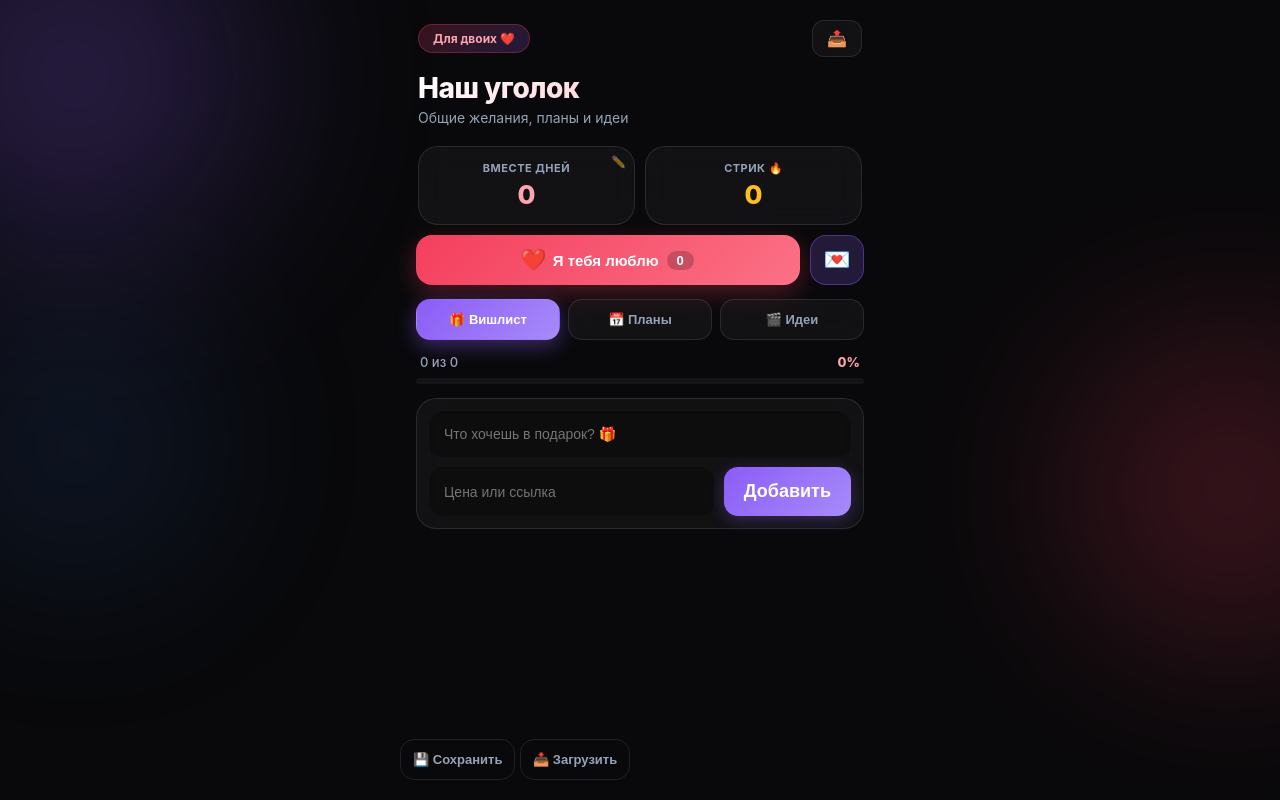
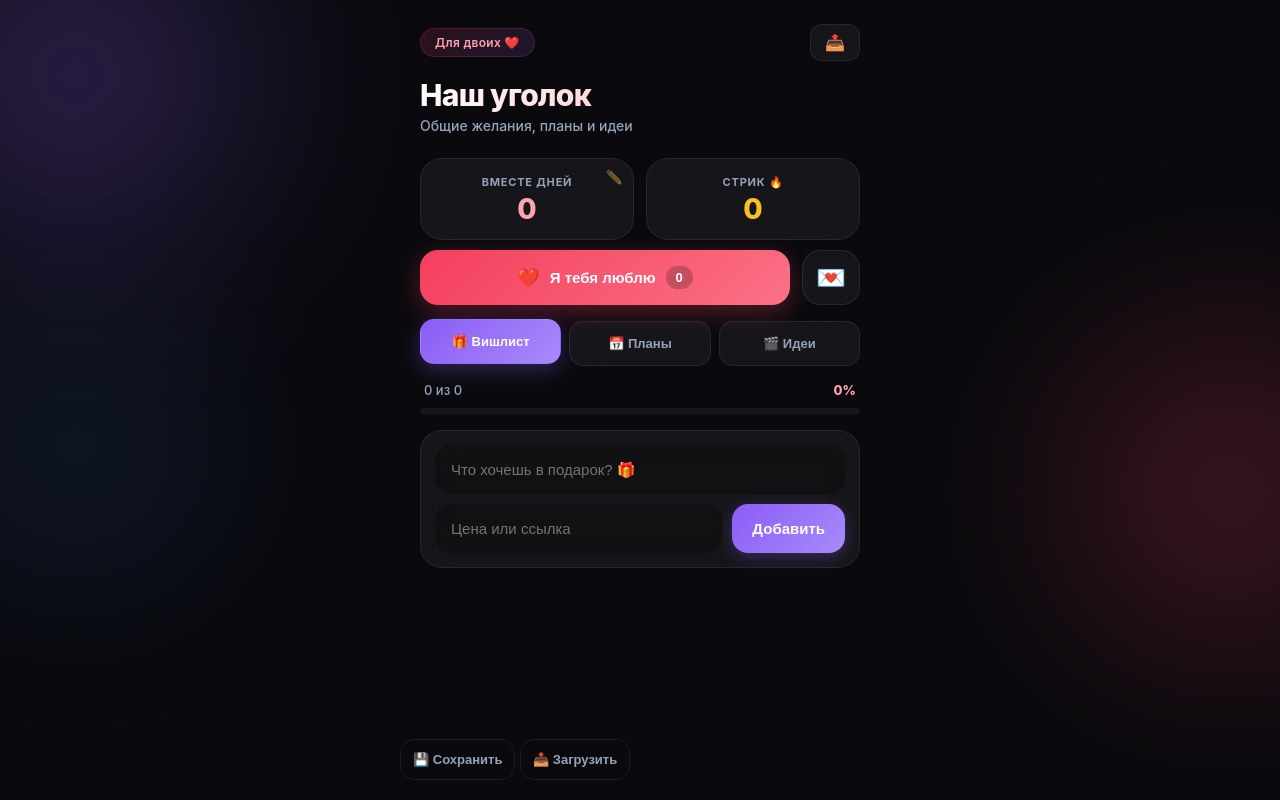
Before and after one commit to Sodik0303/my-tg-app, a plain HTML site: page index.html in a window 1280 px wide. Drawn offline with Linux system fonts and the light colour scheme; a script that the page names is missing.

Commit message:
Update style.css

```diff
--- a/style.css
+++ b/style.css
@@ -1,6 +1,6 @@
 :root {
-    --bg: #09090b;
-    --surface: rgba(255, 255, 255, 0.04);
+    --bg: #0a0a0e;
+    --surface: rgba(255, 255, 255, 0.05);
     --surface-hover: rgba(255, 255, 255, 0.08);
     --primary: #8b5cf6;
     --primary-hover: #7c3aed;
@@ -10,8 +10,8 @@
     --text-secondary: #94a3b8;
     --success: #10b981;
     --danger: #ef4444;
-    --border: rgba(255, 255, 255, 0.1);
-    --radius: 20px;
+    --border: rgba(255, 255, 255, 0.08);
+    --radius: 22px;
 }
 
 * {
@@ -22,7 +22,7 @@
 }
 
 body {
-    font-family: -apple-system, BlinkMacSystemFont, 'Segoe UI', Roboto, sans-serif;
+    font-family: -apple-system, BlinkMacSystemFont, 'SF Pro Display', 'Segoe UI', Roboto, sans-serif;
     background: var(--bg);
     color: var(--text);
     min-height: 100vh;
@@ -55,17 +55,18 @@ body {
 }
 
 /* Шапка */
-.header { padding: 20px 18px 10px; }
-.header-top { display: flex; justify-content: space-between; align-items: center; margin-bottom: 14px; }
+.header { padding: 24px 20px 10px; }
+.header-top { display: flex; justify-content: space-between; align-items: center; margin-bottom: 16px; }
 
 .badge {
-    background: linear-gradient(135deg, rgba(244, 63, 94, 0.2), rgba(139, 92, 246, 0.2));
+    background: linear-gradient(135deg, rgba(244, 63, 94, 0.15), rgba(139, 92, 246, 0.15));
     color: var(--accent-soft);
     padding: 6px 14px;
     border-radius: 20px;
     font-size: 12px;
-    font-weight: 700;
-    border: 1px solid rgba(244, 63, 94, 0.3);
+    font-weight: 600;
+    border: 1px solid rgba(244, 63, 94, 0.2);
+    letter-spacing: 0.3px;
 }
 
 .icon-btn {
@@ -79,45 +80,49 @@ body {
     backdrop-filter: blur(12px);
     transition: transform 0.2s, background 0.2s;
 }
-.icon-btn:active { transform: scale(0.9); background: var(--surface-hover); }
+.icon-btn:active { transform: scale(0.92); background: var(--surface-hover); }
 
 .header-title {
-    font-size: 28px;
+    font-size: 30px;
     font-weight: 800;
-    letter-spacing: -0.5px;
+    letter-spacing: -0.7px;
     background: linear-gradient(135deg, #fff 0%, #fda4af 100%);
     -webkit-background-clip: text;
     -webkit-text-fill-color: transparent;
 }
-.header-subtitle { font-size: 14px; color: var(--text-secondary); margin-top: 4px; }
+.header-subtitle { font-size: 14px; color: var(--text-secondary); margin-top: 4px; font-weight: 500; }
 
 /* Блок статистики */
-.stats-grid { display: grid; grid-template-columns: 1fr 1fr; gap: 10px; margin-top: 20px; }
+.stats-grid { display: grid; grid-template-columns: 1fr 1fr; gap: 12px; margin-top: 24px; }
 .stat-card {
     background: var(--surface);
     border: 1px solid var(--border);
     border-radius: var(--radius);
-    padding: 14px;
+    padding: 16px;
     text-align: center;
     position: relative;
-    backdrop-filter: blur(12px);
+    backdrop-filter: blur(20px);
+    -webkit-backdrop-filter: blur(20px);
+    transition: transform 0.2s;
 }
-.stat-label { font-size: 11px; color: var(--text-secondary); text-transform: uppercase; letter-spacing: 0.5px; font-weight: 700; }
-.stat-value { font-size: 26px; font-weight: 800; margin-top: 4px; color: #fff; }
+.stat-card:active { transform: scale(0.98); }
+.stat-label { font-size: 11px; color: var(--text-secondary); text-transform: uppercase; letter-spacing: 0.8px; font-weight: 700; }
+.stat-value { font-size: 28px; font-weight: 800; margin-top: 6px; color: #fff; line-height: 1; }
 #together-card .stat-value { color: var(--accent-soft); }
 #streak-days { color: #fbbf24; }
 .stat-edit {
-    position: absolute; top: 8px; right: 8px; background: none; border: none; font-size: 12px; opacity: 0.5; cursor: pointer;
+    position: absolute; top: 10px; right: 10px; background: none; border: none; font-size: 14px; opacity: 0.4; cursor: pointer; transition: opacity 0.2s;
 }
+.stat-edit:hover { opacity: 1; }
 
 /* Кнопки действий */
-.action-bar { display: flex; gap: 10px; padding: 0 16px 14px; }
+.action-bar { display: flex; gap: 12px; padding: 0 20px 16px; }
 .love-btn {
     flex: 1;
     background: linear-gradient(135deg, #f43f5e, #fb7185);
     border: none;
-    border-radius: 16px;
-    padding: 14px;
+    border-radius: 18px;
+    padding: 16px;
     color: white;
     font-size: 15px;
     font-weight: 700;
@@ -125,34 +130,35 @@ body {
     display: flex;
     align-items: center;
     justify-content: center;
-    gap: 8px;
+    gap: 10px;
     box-shadow: 0 8px 25px rgba(244, 63, 94, 0.3);
-    transition: transform 0.1s;
+    transition: transform 0.15s, box-shadow 0.15s;
 }
-.love-btn:active { transform: scale(0.96); }
-.love-heart { font-size: 18px; animation: pulse 1.5s infinite; }
-@keyframes pulse { 0%, 100% { transform: scale(1); } 50% { transform: scale(1.2); } }
-.love-count { background: rgba(0, 0, 0, 0.2); padding: 2px 10px; border-radius: 10px; font-size: 13px; }
+.love-btn:active { transform: scale(0.96); box-shadow: 0 4px 15px rgba(244, 63, 94, 0.4); }
+.love-heart { font-size: 18px; animation: pulse 1.8s infinite; }
+@keyframes pulse { 0%, 100% { transform: scale(1); } 50% { transform: scale(1.15); } }
+.love-count { background: rgba(0, 0, 0, 0.2); padding: 4px 10px; border-radius: 12px; font-size: 13px; }
 
 .note-btn {
-    background: rgba(139, 92, 246, 0.2);
-    border: 1px solid rgba(139, 92, 246, 0.4);
-    border-radius: 16px;
-    width: 54px;
-    font-size: 22px;
+    background: var(--surface);
+    border: 1px solid var(--border);
+    border-radius: 18px;
+    width: 58px;
+    font-size: 24px;
     cursor: pointer;
     display: flex;
     align-items: center;
     justify-content: center;
-    transition: transform 0.1s;
+    transition: transform 0.15s, background 0.15s;
+    backdrop-filter: blur(20px);
 }
-.note-btn:active { transform: scale(0.9); }
+.note-btn:active { transform: scale(0.92); background: var(--surface-hover); }
 
 /* Вкладки */
-.tabs { display: flex; gap: 8px; padding: 0 16px 14px; }
+.tabs { display: flex; gap: 8px; padding: 0 20px 16px; }
 .tab {
     flex: 1;
-    padding: 12px 4px;
+    padding: 14px 4px;
     border: 1px solid var(--border);
     border-radius: 14px;
     background: var(--surface);
@@ -160,42 +166,44 @@ body {
     font-size: 13px;
     font-weight: 600;
     cursor: pointer;
-    backdrop-filter: blur(12px);
-    transition: all 0.3s;
+    backdrop-filter: blur(20px);
+    transition: all 0.3s cubic-bezier(0.4, 0, 0.2, 1);
 }
 .tab.active {
     background: linear-gradient(135deg, var(--primary), #a78bfa);
     border-color: transparent;
     color: white;
-    box-shadow: 0 6px 20px rgba(139, 92, 246, 0.4);
+    box-shadow: 0 6px 20px rgba(139, 92, 246, 0.3);
+    transform: translateY(-2px);
 }
 
 /* Контент */
-.content { flex: 1; padding: 0 16px; }
-.tab-content { display: none; animation: fadeIn 0.3s ease; }
+.content { flex: 1; padding: 0 20px; }
+.tab-content { display: none; animation: fadeIn 0.35s cubic-bezier(0.4, 0, 0.2, 1); }
 .tab-content.active { display: block; }
-@keyframes fadeIn { from { opacity: 0; transform: translateY(8px); } to { opacity: 1; transform: translateY(0); } }
+@keyframes fadeIn { from { opacity: 0; transform: translateY(10px); } to { opacity: 1; transform: translateY(0); } }
 
-.stats-row { display: flex; justify-content: space-between; align-items: center; font-size: 13px; color: var(--text-secondary); margin-bottom: 8px; padding: 0 4px; font-weight: 500; }
+.stats-row { display: flex; justify-content: space-between; align-items: center; font-size: 13px; color: var(--text-secondary); margin-bottom: 10px; padding: 0 4px; font-weight: 500; }
 .progress-label { color: var(--accent-soft); font-weight: 800; }
-.progress-bar { height: 6px; background: rgba(255,255,255,0.05); border-radius: 4px; overflow: hidden; margin-bottom: 14px; }
-.progress-fill { height: 100%; width: 0%; background: linear-gradient(90deg, var(--primary), var(--accent)); border-radius: 4px; transition: width 0.6s cubic-bezier(0.4, 0, 0.2, 1); }
+.progress-bar { height: 6px; background: rgba(255,255,255,0.05); border-radius: 4px; overflow: hidden; margin-bottom: 16px; }
+.progress-fill { height: 100%; width: 0%; background: linear-gradient(90deg, var(--primary), var(--accent)); border-radius: 4px; transition: width 0.8s cubic-bezier(0.4, 0, 0.2, 1); }
 
 /* Блок добавления */
 .add-card-box {
     background: var(--surface);
     border: 1px solid var(--border);
     border-radius: var(--radius);
-    padding: 12px;
-    margin-bottom: 18px;
+    padding: 14px;
+    margin-bottom: 20px;
     display: flex;
     flex-direction: column;
     gap: 10px;
-    backdrop-filter: blur(12px);
+    backdrop-filter: blur(20px);
+    -webkit-backdrop-filter: blur(20px);
 }
 .add-card-box input, .add-card-box select {
-    width: 100%; padding: 14px; border: 1px solid transparent; border-radius: 14px;
-    background: rgba(0,0,0,0.3); color: var(--text); font-size: 14px; outline: none; transition: border 0.2s;
+    width: 100%; padding: 15px; border: 1px solid transparent; border-radius: 16px;
+    background: rgba(0,0,0,0.25); color: var(--text); font-size: 15px; outline: none; transition: border 0.2s;
 }
 .add-card-box input:focus, .add-card-box select:focus { border-color: var(--primary); }
 .add-row { display: flex; gap: 10px; }
@@ -203,14 +211,14 @@ body {
 .date-picker { color-scheme: dark; }
 
 .primary-btn {
-    padding: 14px 20px; border: none; border-radius: 14px;
+    padding: 15px 20px; border: none; border-radius: 16px;
     background: linear-gradient(135deg, var(--primary), #a78bfa); color: white;
-    font-size: 18px; font-weight: 800; cursor: pointer;
+    font-size: 15px; font-weight: 700; cursor: pointer;
     box-shadow: 0 4px 15px rgba(139, 92, 246, 0.3);
-    transition: transform 0.1s;
+    transition: transform 0.1s, box-shadow 0.1s;
 }
-.primary-btn:active { transform: scale(0.94); }
-.full-width { width: 100%; margin-top: 20px; font-size: 16px; padding: 12px; }
+.primary-btn:active { transform: scale(0.95); box-shadow: 0 2px 8px rgba(139, 92, 246, 0.4); }
+.full-width { width: 100%; margin-top: 24px; font-size: 16px; }
 .mt-8 { margin-top: 8px; }
 
 .ghost-btn {
@@ -224,11 +232,12 @@ body {
 .card {
     background: var(--surface); border-radius: var(--radius); padding: 16px;
     border: 1px solid var(--border); display: flex; align-items: flex-start; gap: 14px;
-    backdrop-filter: blur(12px); animation: slideIn 0.3s cubic-bezier(0.4, 0, 0.2, 1);
-    transition: transform 0.15s, opacity 0.3s;
+    backdrop-filter: blur(20px); -webkit-backdrop-filter: blur(20px);
+    animation: slideIn 0.35s cubic-bezier(0.4, 0, 0.2, 1);
+    transition: transform 0.2s, opacity 0.3s;
 }
-@keyframes slideIn { from { opacity: 0; transform: translateY(12px); } to { opacity: 1; transform: translateY(0); } }
-.card.done { opacity: 0.4; }
+@keyframes slideIn { from { opacity: 0; transform: translateY(15px); } to { opacity: 1; transform: translateY(0); } }
+.card.done { opacity: 0.4; transform: scale(0.98); }
 .card.done .card-text { text-decoration: line-through; color: var(--text-secondary); }
 
 .card-check {
@@ -240,55 +249,50 @@ body {
 
 .card-body { flex: 1; min-width: 0; }
 .card-text { font-size: 16px; font-weight: 600; line-height: 1.4; word-break: break-word; }
-.card-extra { display: inline-block; margin-top: 6px; font-size: 13px; color: var(--primary); background: rgba(139,92,246,0.1); padding: 2px 8px; border-radius: 6px; }
+.card-extra { display: inline-block; margin-top: 8px; font-size: 13px; color: var(--primary); background: rgba(139,92,246,0.12); padding: 4px 10px; border-radius: 8px; font-weight: 500; }
 .card-extra a { color: var(--primary); text-decoration: underline; }
-.card-meta { font-size: 11px; color: var(--text-secondary); margin-top: 8px; display: flex; align-items: center; gap: 6px; }
+.card-meta { font-size: 12px; color: var(--text-secondary); margin-top: 10px; display: flex; align-items: center; gap: 6px; font-weight: 500; }
 
-/* Спец. стили для идей */
-.card.cat-movie { border-left: 4px solid #3b82f6; }
-.card.cat-food { border-left: 4px solid #f59e0b; }
-.card.cat-date { border-left: 4px solid #ec4899; }
-
-/* Бейдж таймера */
+/* Таймер */
 .timer-badge {
     display: inline-flex; align-items: center; gap: 4px;
     background: rgba(244, 63, 94, 0.15); color: #fda4af;
-    padding: 4px 10px; border-radius: 12px; font-size: 12px; font-weight: 700;
-    margin-top: 8px;
+    padding: 4px 10px; border-radius: 8px; font-size: 12px; font-weight: 700;
+    margin-top: 10px;
 }
 
 .card-delete { background: none; border: none; color: var(--text-secondary); font-size: 24px; cursor: pointer; padding: 0 6px; opacity: 0.4; transition: 0.2s; }
 .card-delete:active { opacity: 1; color: var(--danger); }
 
 /* Пустые состояния */
-.empty { text-align: center; padding: 40px 20px; color: var(--text-secondary); font-size: 14px; }
-.empty-icon { font-size: 44px; margin-bottom: 12px; opacity: 0.6; }
+.empty { text-align: center; padding: 40px 20px; color: var(--text-secondary); font-size: 14px; font-weight: 500; }
+.empty-icon { font-size: 48px; margin-bottom: 12px; opacity: 0.5; }
 
 /* Модалки */
 .modal {
-    position: fixed; inset: 0; background: rgba(0, 0, 0, 0.8); backdrop-filter: blur(8px);
-    display: flex; align-items: center; justify-content: center; padding: 20px; z-index: 100; animation: fadeIn 0.2s;
+    position: fixed; inset: 0; background: rgba(0, 0, 0, 0.85); backdrop-filter: blur(10px); -webkit-backdrop-filter: blur(10px);
+    display: flex; align-items: center; justify-content: center; padding: 24px; z-index: 100; animation: fadeIn 0.25s;
 }
 .modal.hidden { display: none; }
 .modal-content {
-    background: linear-gradient(180deg, #18181b, #09090b); border: 1px solid var(--border);
-    border-radius: 24px; padding: 28px 24px; width: 100%; max-width: 340px; text-align: center;
-    animation: popIn 0.3s cubic-bezier(0.34, 1.56, 0.64, 1); box-shadow: 0 20px 50px rgba(0,0,0,0.6);
+    background: linear-gradient(180deg, #1c1c24, #0f0f13); border: 1px solid var(--border);
+    border-radius: 28px; padding: 32px 24px; width: 100%; max-width: 340px; text-align: center;
+    animation: popIn 0.4s cubic-bezier(0.34, 1.56, 0.64, 1); box-shadow: 0 20px 60px rgba(0,0,0,0.8);
 }
-@keyframes popIn { from { opacity: 0; transform: scale(0.9); } to { opacity: 1; transform: scale(1); } }
-.modal-icon { font-size: 48px; margin-bottom: 12px; }
-.modal h3 { font-size: 18px; margin-bottom: 8px; color: #fff; }
-.random-result { font-size: 20px; font-weight: 800; margin: 16px 0 8px; color: #fff; }
-.random-cat { font-size: 13px; color: var(--accent-soft); background: rgba(244,63,94,0.1); padding: 4px 12px; border-radius: 12px; }
+@keyframes popIn { from { opacity: 0; transform: scale(0.9) translateY(10px); } to { opacity: 1; transform: scale(1) translateY(0); } }
+.modal-icon { font-size: 52px; margin-bottom: 16px; }
+.modal h3 { font-size: 20px; margin-bottom: 8px; color: #fff; font-weight: 700; }
+.random-result { font-size: 22px; font-weight: 800; margin: 20px 0 12px; color: #fff; }
+.random-cat { font-size: 14px; color: var(--accent-soft); background: rgba(244,63,94,0.1); padding: 6px 16px; border-radius: 12px; font-weight: 600; }
 .date-input {
-    width: 100%; padding: 14px; border: 1px solid var(--border); border-radius: 14px;
-    background: rgba(0,0,0,0.3); color: var(--text); font-size: 16px; margin-top: 16px; outline: none; color-scheme: dark;
+    width: 100%; padding: 16px; border: 1px solid var(--border); border-radius: 16px;
+    background: rgba(0,0,0,0.3); color: var(--text); font-size: 16px; margin-top: 20px; outline: none; color-scheme: dark;
 }
 
 /* Стили для записок */
-.note-content { background: linear-gradient(180deg, #2e1065, #18181b); border-color: #4c1d95; }
-.note-text { font-size: 16px; line-height: 1.6; color: #e9d5ff; font-style: italic; margin: 20px 0; }
+.note-content { background: linear-gradient(180deg, #2e1065, #0f0f13); border-color: #4c1d95; }
+.note-text { font-size: 17px; line-height: 1.6; color: #e9d5ff; font-style: italic; margin: 24px 0; font-weight: 500; }
 
 /* Всплывающие сердечки */
-.floating-heart { position: fixed; font-size: 32px; pointer-events: none; z-index: 999; animation: floatUp 1.2s ease-out forwards; }
-@keyframes floatUp { 0% { transform: translateY(0) scale(1); opacity: 1; } 100% { transform: translateY(-150px) scale(1.8); opacity: 0; } }
+.floating-heart { position: fixed; font-size: 36px; pointer-events: none; z-index: 999; animation: floatUp 1.4s cubic-bezier(0.2, 0.8, 0.2, 1) forwards; }
+@keyframes floatUp { 0% { transform: translateY(0) scale(1) rotate(0deg); opacity: 1; } 100% { transform: translateY(-180px) scale(2) rotate(15deg); opacity: 0; } }
```
